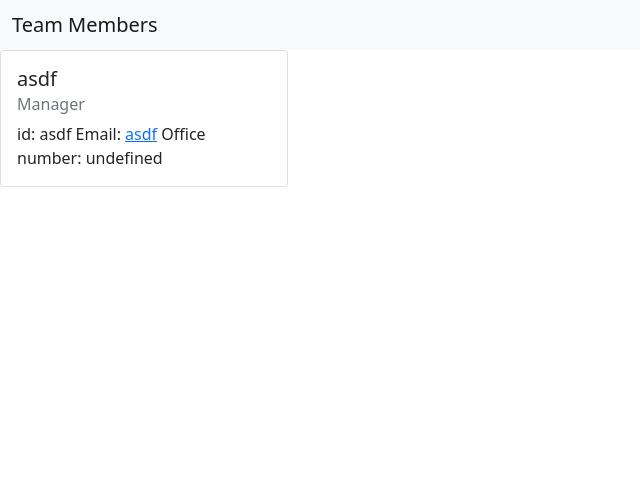
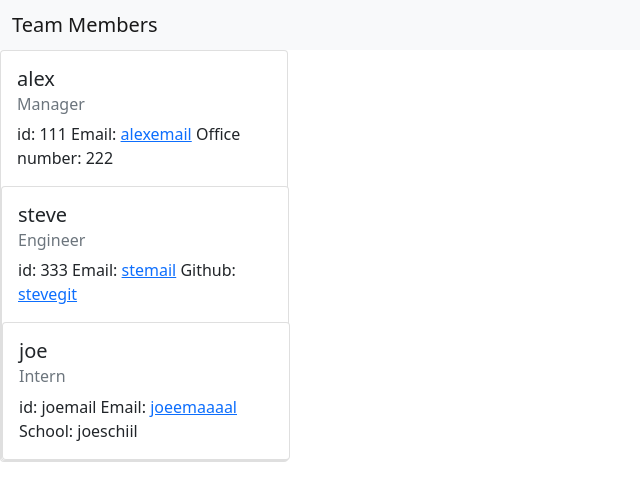
Before and after one commit to AFC2134/Team-Profile-Generator, a website: page index.html in a window 1280 px wide. Shown: the whole page, without its empty margins (0-640 px from the left). Drawn offline with nearby package versions, Linux system fonts and the light colour scheme.

Commit message:
school and office num variables declared incorrectly in src index

```diff
--- a/index.html
+++ b/index.html
@@ -22,12 +22,30 @@
 
         <div class="card" style="width: 18rem;">
        <div class="card-body">
-           <h5 class="card-title">asdf</h5>
+           <h5 class="card-title">alex</h5>
            <h6 class="card-subtitle mb-2 text-muted">Manager</h6>
            <p class="card-text">
-           id: asdf
-           Email: <a href="mailto:asdf">asdf</a>
-           Office number: undefined
+           id: 111
+           Email: <a href="mailto:alexemail">alexemail</a>
+           Office number: 222
+           </p>
+       </div><div class="card" style="width: 18rem;">
+       <div class="card-body">
+           <h5 class="card-title">steve</h5>
+           <h6 class="card-subtitle mb-2 text-muted">Engineer</h6>
+           <p class="card-text">
+           id: 333
+           Email: <a href="mailto:stemail">stemail</a>
+           Github: <a href= "https://github.com/stevegit" target="_blank">stevegit</a>
+           </p>
+       </div><div class="card" style="width: 18rem;">
+       <div class="card-body">
+           <h5 class="card-title">joe</h5>
+           <h6 class="card-subtitle mb-2 text-muted">Intern</h6>
+           <p class="card-text">
+           id: joemail
+           Email: <a href="mailto:joeemaaaal">joeemaaaal</a>
+           School: joeschiil
            </p>
        </div>
 
--- a/index.js
+++ b/index.js
@@ -103,7 +103,7 @@ function questions() {
                     inquirer
                     .prompt([
                         {
-                            type: "Input",
+                            type: "input",
                             name: "schoolName",
                             message: "Please enter the name of your School."
                         },
```
Also changed, not shown: src/index.js (+7 -7 lines).
